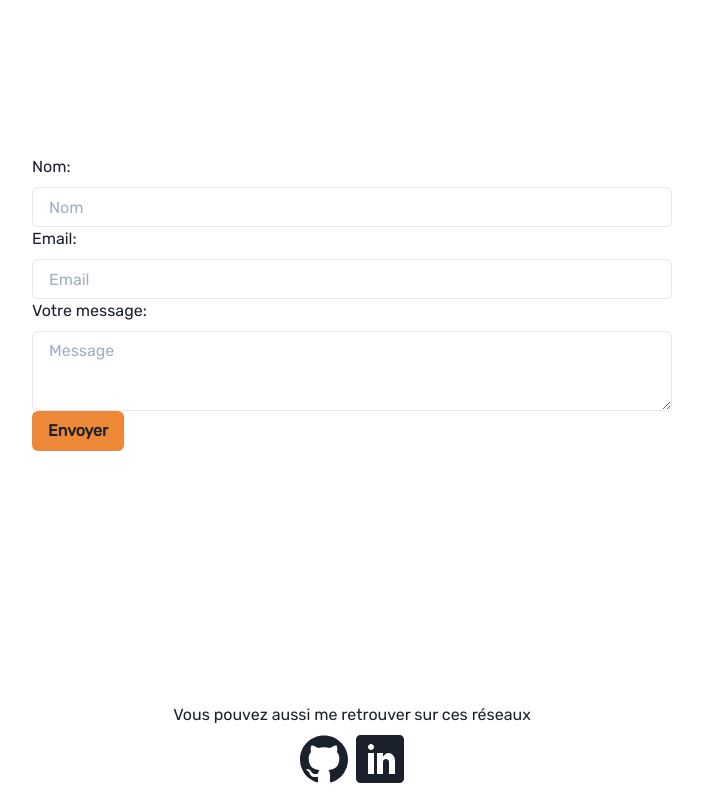
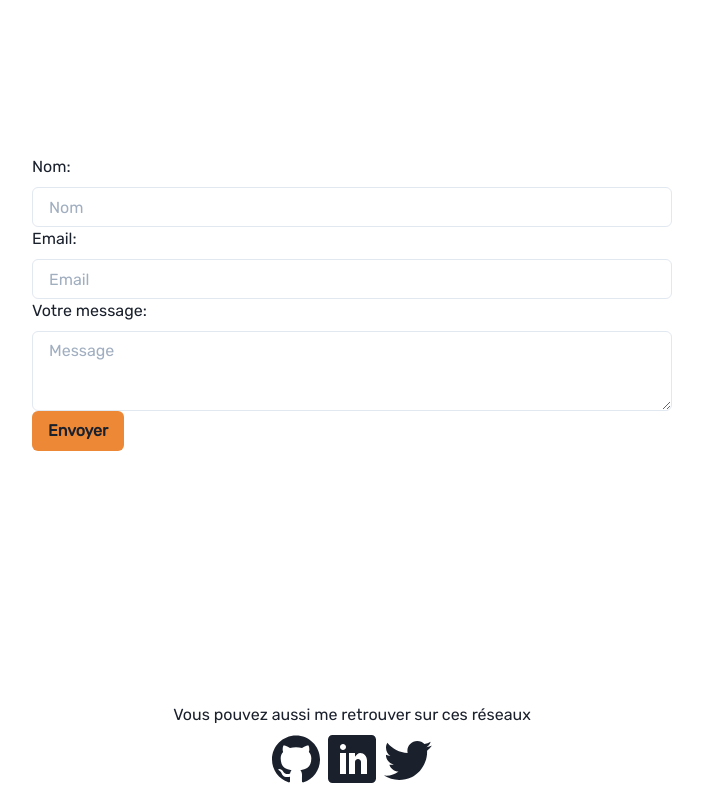
Before and after one commit to dreyzu-zz/my-portfolio, a Next.js app: page / in a window 1280 px wide. Shown: the part 2597-3397 px from the top of the page, without its empty margins (288-991 px from the left). Built offline with nearby package versions, Linux system fonts and the light colour scheme.

Commit message:
add twitter Icon + link

```diff
--- a/components/footer.js
+++ b/components/footer.js
@@ -1,6 +1,6 @@
 import { VStack, Center, HStack, Link, Icon } from "@chakra-ui/react";
 import React from "react";
-import { ImGithub, ImLinkedin } from "react-icons/im";
+import { ImGithub, ImLinkedin, ImTwitter } from "react-icons/im";
 
 export const FooterContainer = () => {
     return (
@@ -13,6 +13,9 @@ export const FooterContainer = () => {
                 <Link href="https://www.linkedin.com/in/tristan-derez">
                     <Icon as={ImLinkedin} boxSize={12} />
                 </Link>
+                <Link href="https://twitter.com/doreizu">
+                    <Icon as={ImTwitter} boxSize={12} />
+                </Link>
             </HStack>
         </VStack>
     );
```
